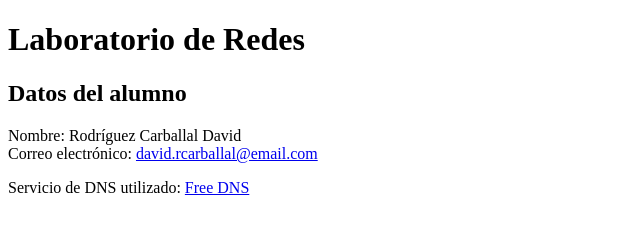
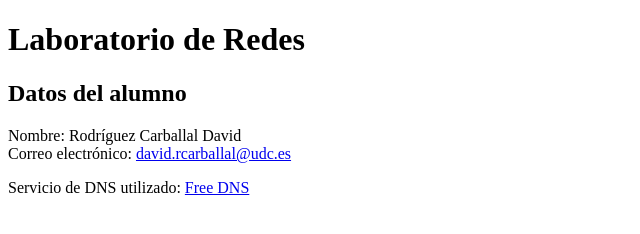
Before and after one commit to davidrcarballal/davidrcarballal.github.io, a plain HTML site: page index.html in a window 1280 px wide. Shown: the full height of the page, 0-640 px from the left. Drawn offline with Linux system fonts and the light colour scheme.

Commit message:
Update index.html

```diff
--- a/index.html
+++ b/index.html
@@ -13,8 +13,8 @@
     <p>
         Nombre: Rodríguez Carballal David<br>
         Correo electrónico:
-        <a href="mailto:david.rcarballal@email.com">
-            david.rcarballal@email.com
+        <a href="mailto:david.rcarballal@udc.es">
+            david.rcarballal@udc.es
         </a>
     </p>
 
```
